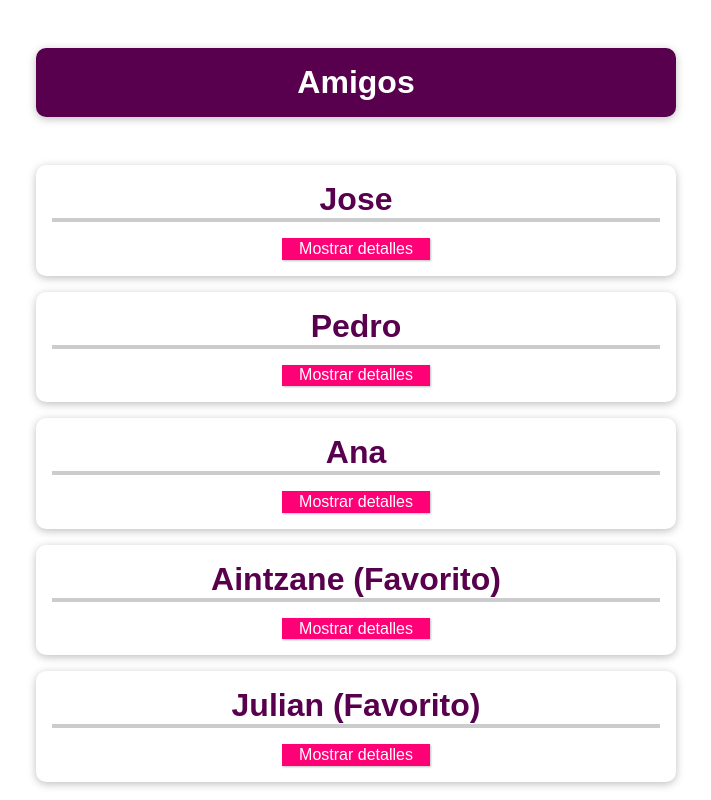
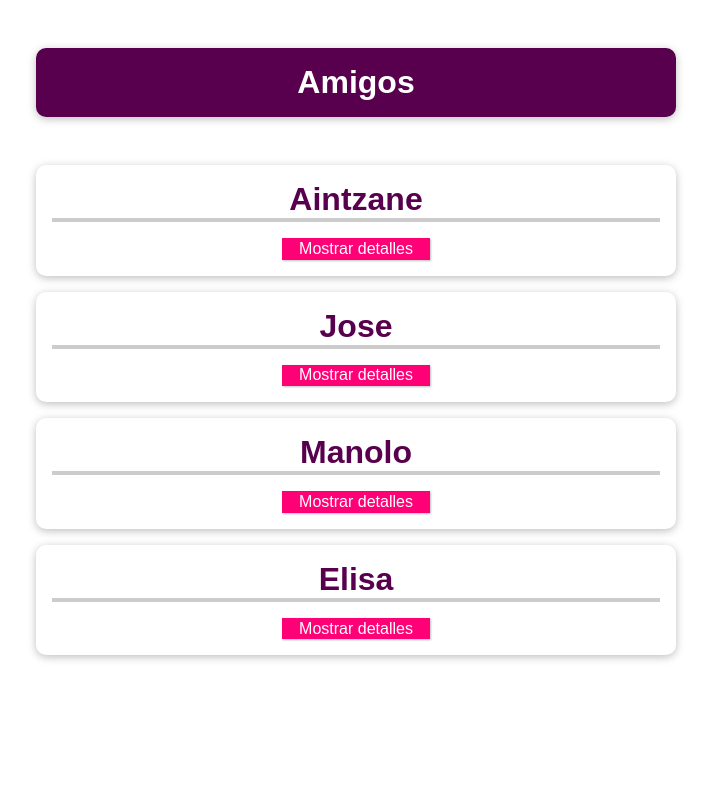
Before and after one commit to vikiii22/Curso-Vue, a Vue app in the folder Proyecto-prueba-curso/: page / in a window 1280 px wide. Shown: the whole page, without its empty margins (284-995 px from the left). Built offline with nearby package versions, Linux system fonts and the light colour scheme.

Commit message:
contactos dinámicos

```diff
--- a/Proyecto-prueba-curso/src/App.vue
+++ b/Proyecto-prueba-curso/src/App.vue
@@ -1,38 +1,43 @@
 <template>
   <h1>Amigos</h1>
   <contactos-amigos
-    nombre="Jose"
-    numero="727701591"
-    email="jose@gmail.com"
-    favorito="0"
-  ></contactos-amigos>
-  <contactos-amigos
-    nombre="Pedro"
-    numero="727701591"
-    email="jose@gmail.com"
-    favorito="0"
-  ></contactos-amigos>
-  <contactos-amigos
-    nombre="Ana"
-    numero="727701591"
-    email="jose@gmail.com"
-    favorito="0"
-  ></contactos-amigos>
-  <contactos-amigos
-    nombre="Aintzane"
-    numero="610543213"
-    email="ainza@gmail.com"
-    favorito="1"
-  ></contactos-amigos>
-  <contactos-amigos
-    nombre="Julian"
-    numero="610543213"
-    email="ainza@gmail.com"
-    favorito="1"
-  ></contactos-amigos>
+    v-for="amigo in amigos"
+    v-bind:key="amigo.id"
+    :nombre="amigo.nombre"
+    :numero="amigo.numero"
+    :email="amigo.email"
+  />
 </template>
 
 <script>
+export default {
+  data() {
+    return {
+      amigos: [
+        {
+          nombre: "Aintzane",
+          numero: 610546413,
+          email: "ainza@gmail.com",
+        },
+        {
+          nombre: "Jose",
+          numero: 727701591,
+          email: "jose@gmail.com",
+        },
+        {
+          nombre: "Manolo",
+          numero: 610546413,
+          email: "manolico@gmail.com",
+        },
+        {
+          nombre: "Elisa",
+          numero: 610546413,
+          email: "elisa@gmail.com",
+        },
+      ],
+    };
+  },
+};
 </script>
 
 <style>
@@ -46,7 +51,7 @@
   margin: 0;
 }
 
-    h1{
+h1 {
   text-align: center;
   box-shadow: 0 2px 8px rgba(0, 0, 0, 0.26);
   margin: 3rem auto;
@@ -95,7 +100,7 @@
   box-shadow: 1px 1px 4px rgba(0, 0, 0, 0.26);
 }
 
-    .desplegable li{
+.desplegable li {
   background-color: gray;
 }
 </style>
--- a/Proyecto-prueba-curso/src/components/ContactosAmigos.vue
+++ b/Proyecto-prueba-curso/src/components/ContactosAmigos.vue
@@ -1,56 +1,75 @@
 <template>
-    <ul v-for="(amigo, index) in amigos" v-bind:key="index">
+  <ul>
     <li>
-            <h2>{{ amigo.name }} {{ (contactoFavorito === '1' ? "(Favorito)" : "" )}}</h2>
-            <button @click="verDetalles()">{{ detallesVisibles ? 'Ocultar':'Mostrar detalles'}}</button>
+      <h2>
+        {{ nombre }} {{ contactoFavorito === true ? "(Favorito)" : "" }}
+      </h2>
+      <button @click="verDetalles()">
+        {{ detallesVisibles ? "Ocultar" : "Mostrar detalles" }}
+      </button>
     </li>
     <ul v-if="detallesVisibles" class="desplegable">
-            <li><strong>Teléfono:</strong>{{ amigo.telefono }}</li>
-            <li><strong>Email:</strong>{{ amigo.email }}</li>
-            <li><button @click="cambiarFavorito">{{ (contactoFavorito === '1' ? "Desmarcar Favorito" : "Marcar favorito" )}}</button></li>
+      <li><strong>Teléfono:</strong>{{ numero }}</li>
+      <li><strong>Email:</strong>{{ email }}</li>
+      <li>
+        <button @click="cambiarFavorito">
+          {{
+            contactoFavorito === true ? "Desmarcar Favorito" : "Marcar favorito"
+          }}
+        </button>
+      </li>
     </ul>
   </ul>
 </template>
 
 
 <script>
-    export default{
+export default {
   // props:[
   //     'nombre',
   //     'numero',
   //     'email',
   //     'favorito'
   // ],
-        props:{
-            nombre:String,
-            numero:String,
-            email:String,
-            favorito:String
+  props: {
+    nombre: {
+      type: String,
+      required: true,
+    },
+    numero: {
+      type: Number,
+      required: true,
+    },
+    email: {
+      type: String,
+      required: true,
+    },
+    favorito: {
+      type: Boolean,
+      required: false,
+      default: false,
+    //   validator: function(valor){
+    //     return valor===true || valor===false;
+    //   }
+    },
   },
 
   data() {
     return {
-                detallesVisibles:false,
-                amigos: [
-                    {
-                        name:this.nombre,
-                        telefono:this.numero,
-                        email:this.email
-                    }
-                ],
-                contactoFavorito:this.favorito
-            }
+      detallesVisibles: false,
+      contactoFavorito: this.favorito,
+    };
   },
 
-        methods:{
-            verDetalles(){
+  methods: {
+    verDetalles() {
       this.detallesVisibles = !this.detallesVisibles;
     },
 
-            cambiarFavorito(){
-                if(this.contactoFavorito==="1") return this.contactoFavorito="0";
-                if(this.contactoFavorito==="0") return this.contactoFavorito="1";
-            }
-        }
+    cambiarFavorito() {
+      if (this.contactoFavorito === true) return (this.contactoFavorito = false);
+      if (this.contactoFavorito === false) return (this.contactoFavorito = true);
+    },
+  },
 };
 </script>
```
Lines whose indentation alone changed are shown as unchanged.
